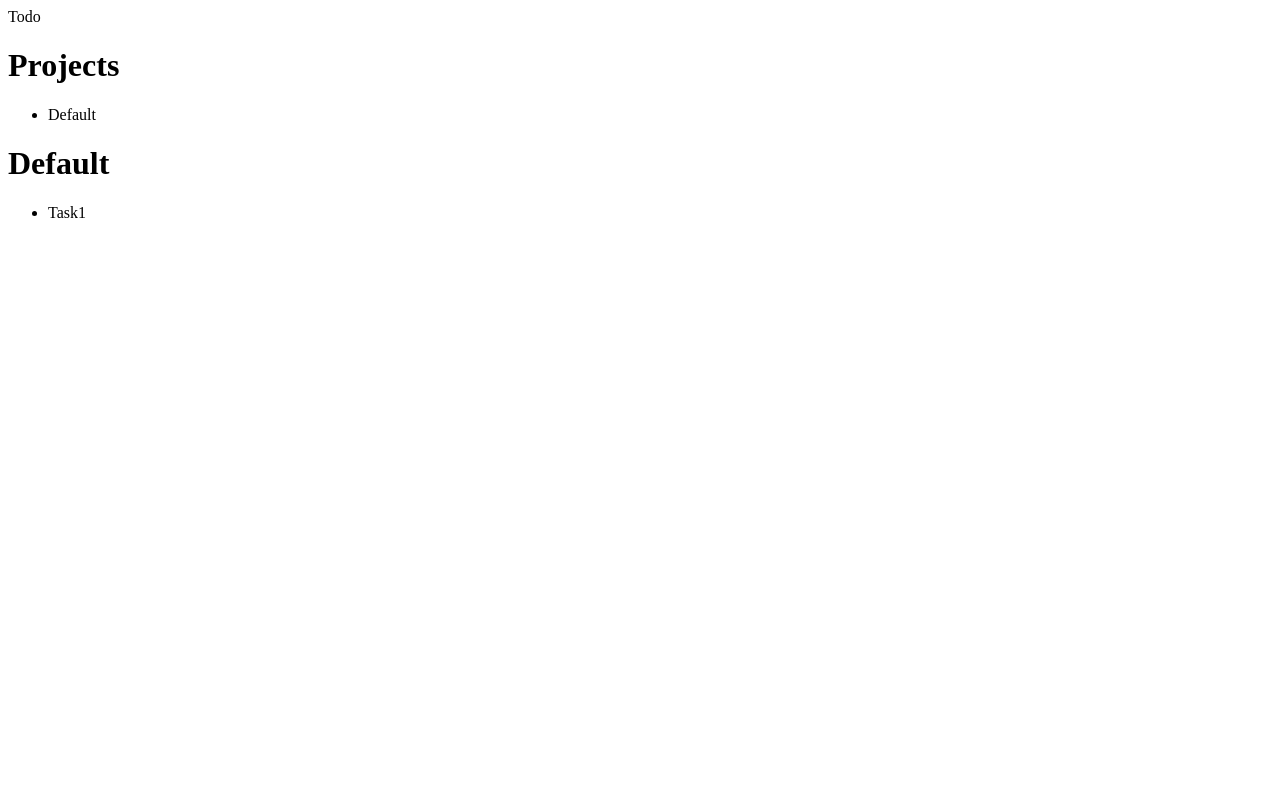
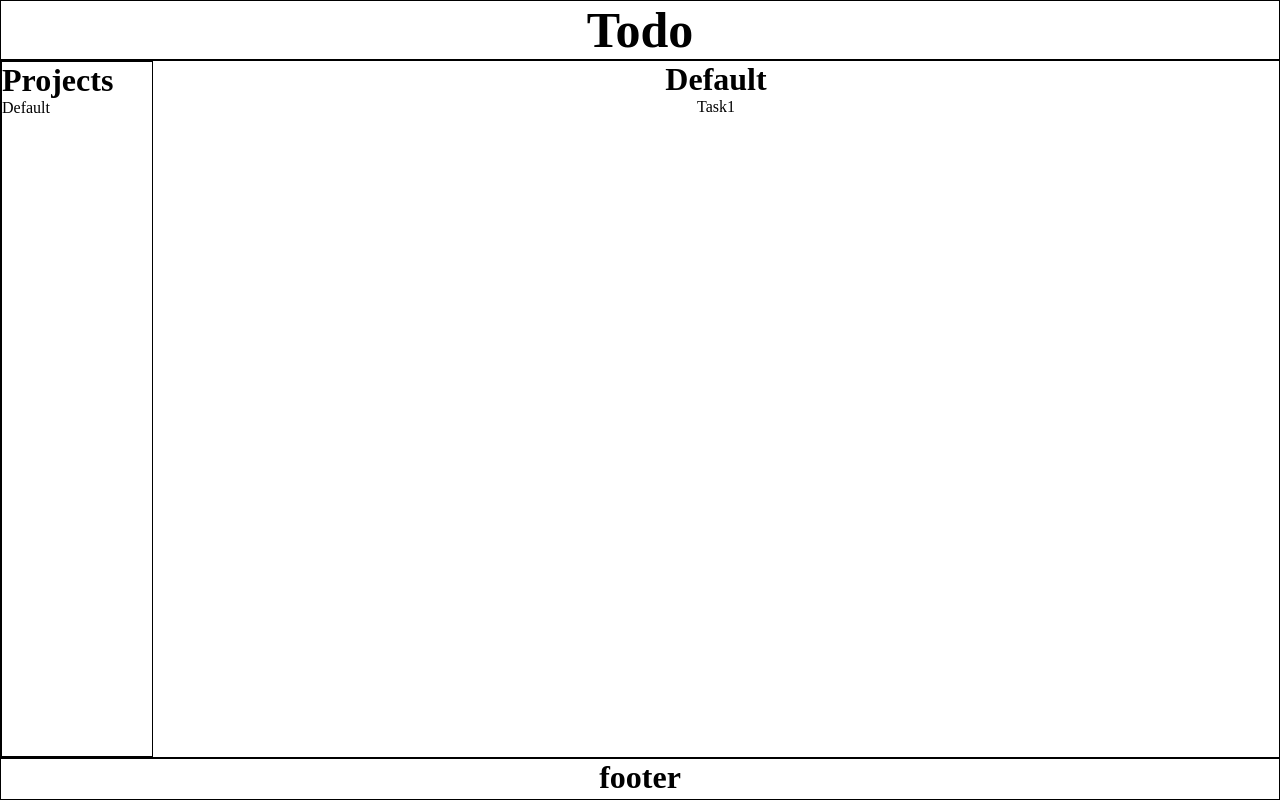
Before and after one commit to AddyDouble/todo, a website built with webpack: page dist/index.html in a window 1280 px wide. Built offline with nearby package versions, Linux system fonts and the light colour scheme.

Commit message:
add css layout

```diff
--- a/dist/index.html
+++ b/dist/index.html
@@ -8,13 +8,15 @@
     <link rel="stylesheet" href="./style.css">
 </head>
 <body>
-    <header><span>Todo</span></header>
+    <header>
+        <h1>Todo</h1>
+    </header>
     <main>
-        <div>
+        <div class="sidebar">
             <h1>Projects</h1>
             <ul class="project-list">
+            </ul>
         </div>
-        </ul>
         <div class="project-body">
             <h1 class="project-title">Default</h1>
             <ul class="project-tasks">
@@ -22,6 +24,7 @@
         </div>
     </main>
     <footer>
+        <h1>footer</h1>
     </footer>
     <script src="./main.js"></script>
 </body>
--- a/dist/style.css
+++ b/dist/style.css
@@ -0,0 +1,47 @@
+*{
+    margin: 0;
+    padding: 0;
+}
+
+body{
+    display: flex;
+    flex-direction: column;
+    height: 100vh;
+}
+
+header, main, .sidebar, footer{
+    border: 1px solid black;
+}
+
+header{
+    text-align: center;
+}
+
+header h1{
+    font-size: 50px;
+}
+
+main{
+    display: flex;
+    flex: 1;
+}
+
+.sidebar{
+    width: 150px;
+}
+
+.project-body{
+    flex: 1;
+    display: flex;
+    flex-direction: column;
+    align-items: center;
+}
+
+.project-tasks{
+    list-style: none;
+}
+
+footer{
+    height: 40px;
+    text-align: center;
+}
```
